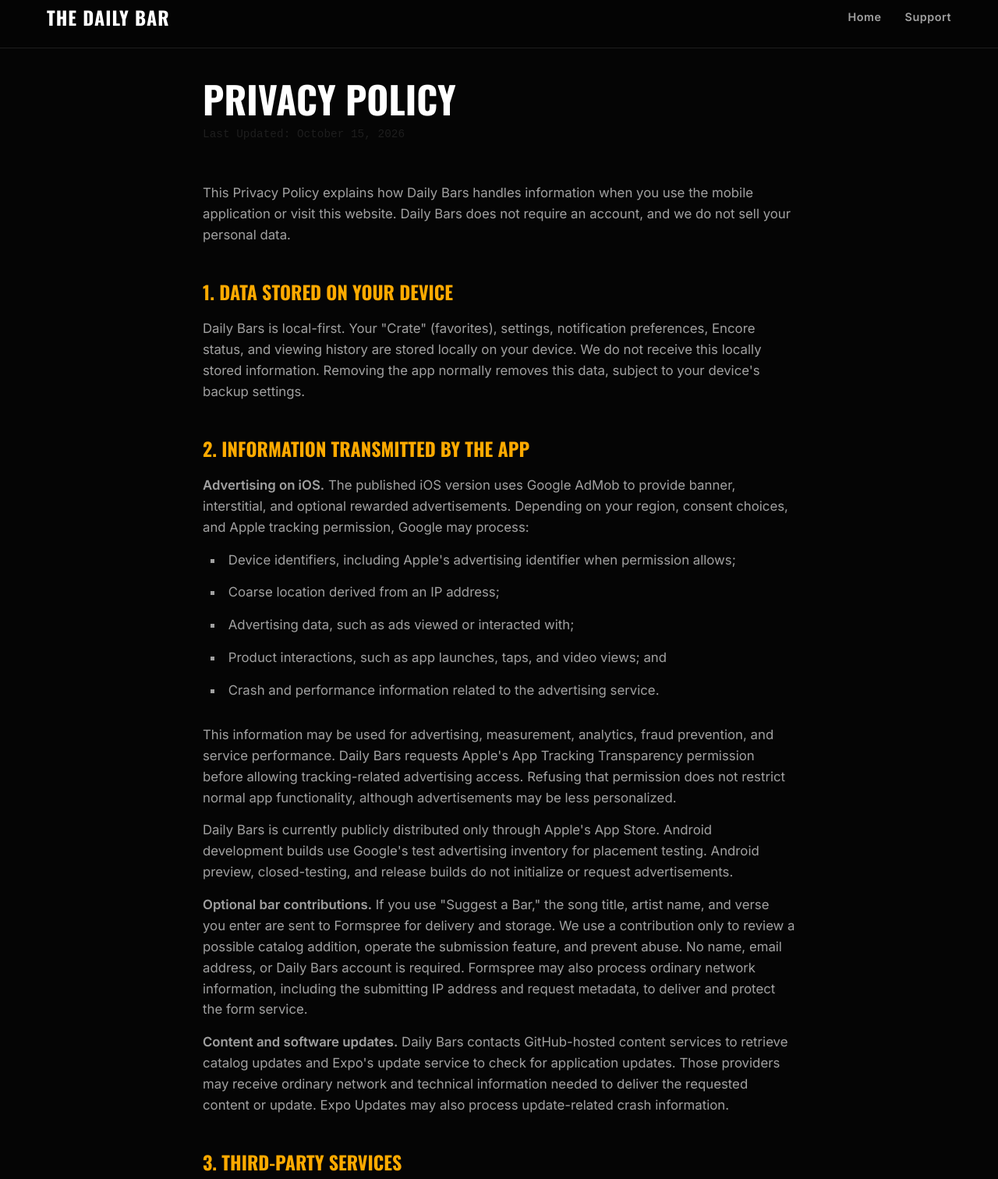
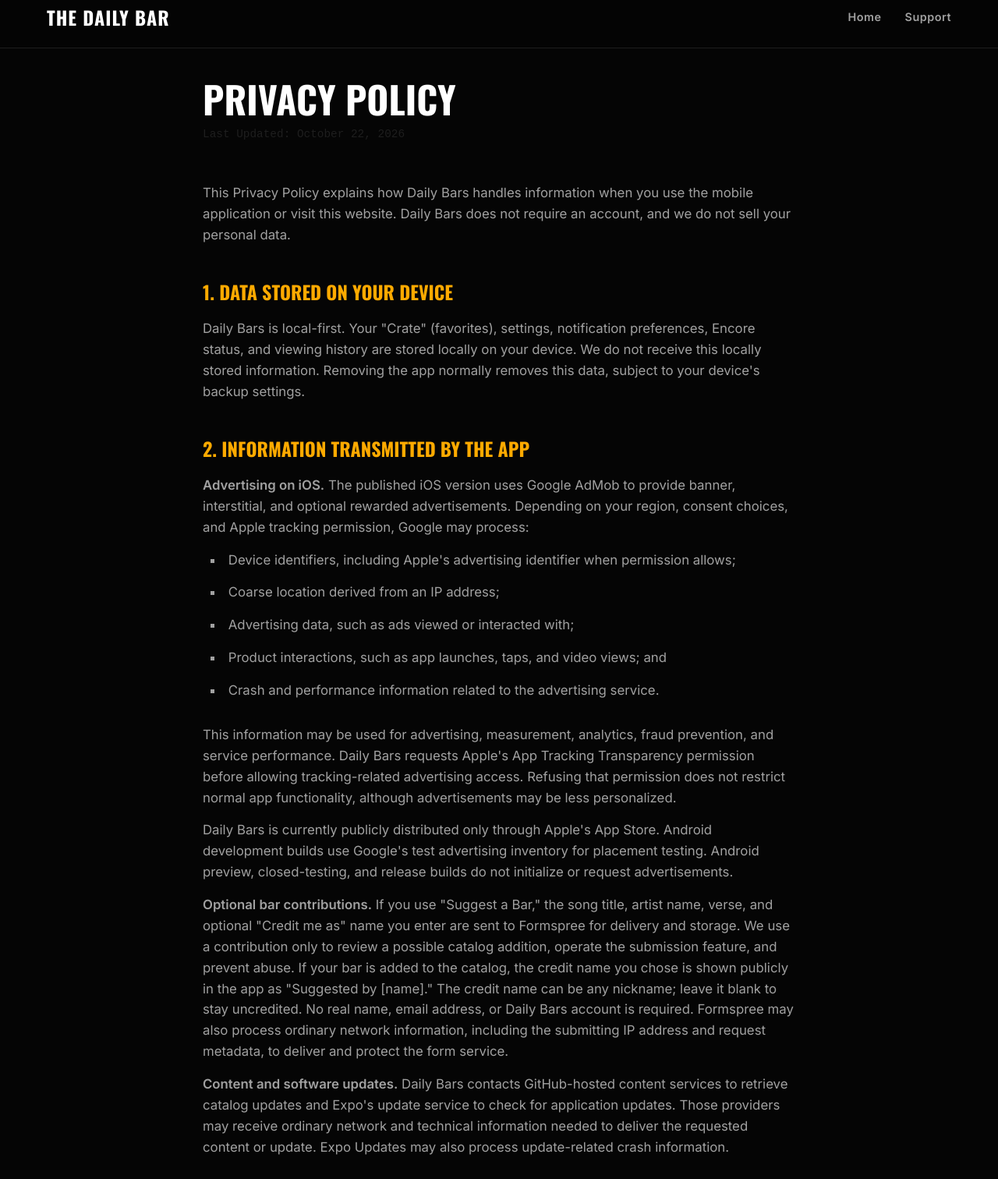
Before and after one commit to RedjonPrengzi/RedjonPrengzi.github.io, a website: page dailyBars/privacy-policy.html in a window 1280 px wide. Shown: the part 17-1529 px from the top of the page at 78% size. Drawn offline with nearby package versions, Linux system fonts and the light colour scheme.

Commit message:
Disclose optional Daily Bars credit name in privacy policy
Daily Bars 1.1.1 sends an optional "Credit me as" name with bar
suggestions and shows it publicly as "Suggested by" when a bar is added.

Co-Authored-By: Claude Opus 5.5 <noreply@anthropic.com>

```diff
--- a/dailyBars/privacy-policy.html
+++ b/dailyBars/privacy-policy.html
@@ -65,7 +65,7 @@
     <div class="container policy-container">
         <div class="policy-content">
             <h1>PRIVACY POLICY</h1>
-            <span class="last-updated">Last Updated: October 15, 2026</span>
+            <span class="last-updated">Last Updated: October 22, 2026</span>
 
             <p>This Privacy Policy explains how Daily Bars handles information when you use the mobile application or
                 visit this website. Daily Bars does not require an account, and we do not sell your personal data.</p>
@@ -94,10 +94,12 @@
                 use Google's test advertising inventory for placement testing. Android preview, closed-testing, and
                 release builds do not initialize or request advertisements.</p>
 
-            <p><strong>Optional bar contributions.</strong> If you use "Suggest a Bar," the song title, artist name, and
-                verse you enter are sent to Formspree for delivery and storage. We use a contribution only to review a
-                possible catalog addition, operate the submission feature, and prevent abuse. No name, email address,
-                or Daily Bars account is required. Formspree may also process ordinary network information, including
+            <p><strong>Optional bar contributions.</strong> If you use "Suggest a Bar," the song title, artist name,
+                verse, and optional "Credit me as" name you enter are sent to Formspree for delivery and storage. We use a
+                contribution only to review a possible catalog addition, operate the submission feature, and prevent
+                abuse. If your bar is added to the catalog, the credit name you chose is shown publicly in the app as
+                "Suggested by [name]." The credit name can be any nickname; leave it blank to stay uncredited. No real
+                name, email address, or Daily Bars account is required. Formspree may also process ordinary network information, including
                 the submitting IP address and request metadata, to deliver and protect the form service.</p>
 
             <p><strong>Content and software updates.</strong> Daily Bars contacts GitHub-hosted content services to
```
